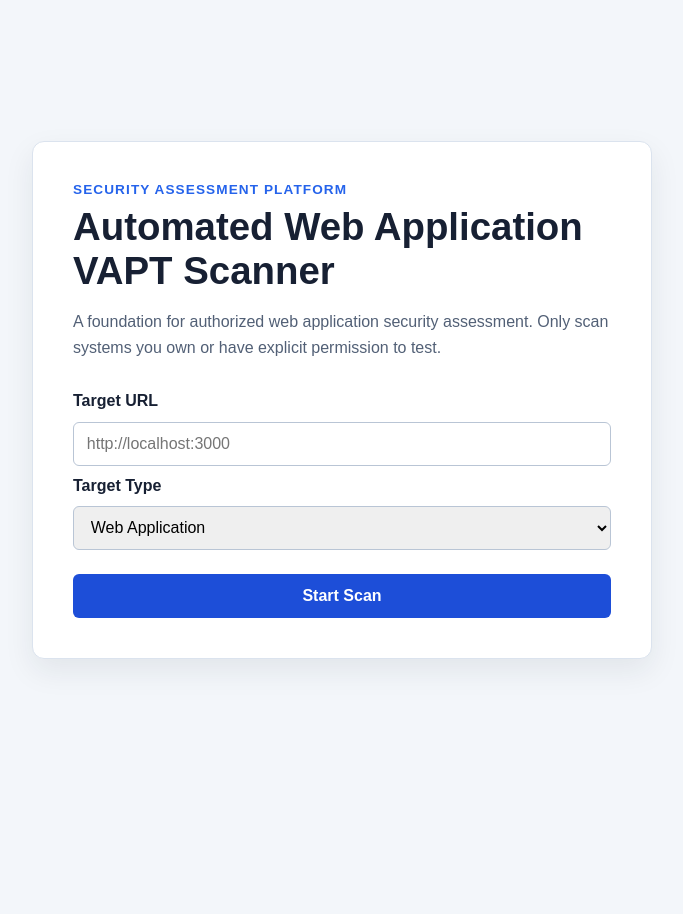
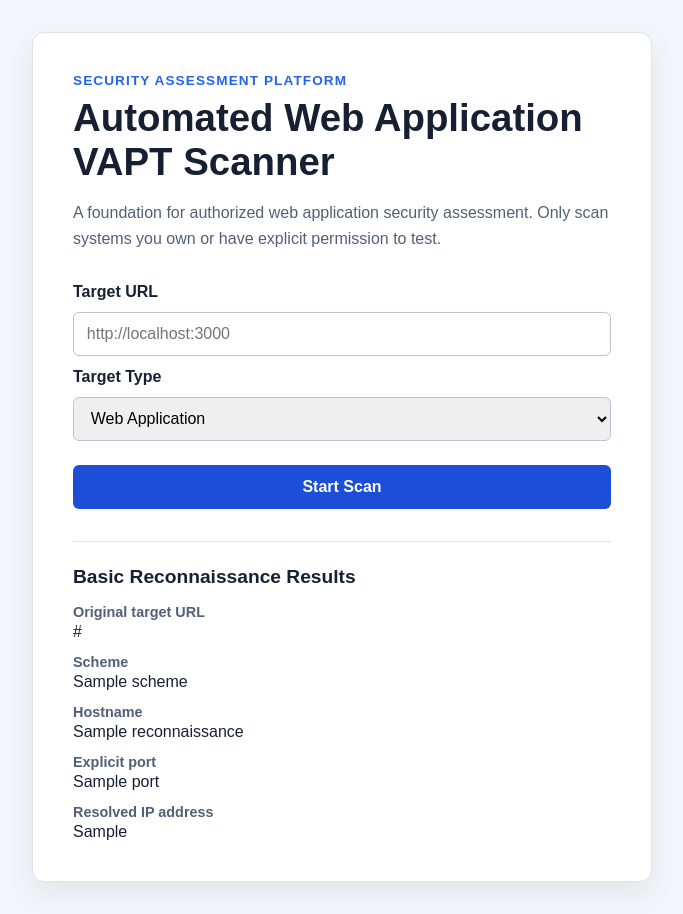
Before and after one commit to atharv-mulye/reconforge, a Flask app: template templates/index.html in a window 1280 px wide. Shown: the whole page, without its empty margins (298-981 px from the left). Before the commit the page ends 663 px from the top, so only its background shows below. Run offline with Flask 3, Linux system fonts and the light colour scheme; the template is opened without the code that fills it: most values are stand-ins (such as "Sample title", 1, 10 or a date in 2020).

Commit message:
Add basic reconnaissance module

```diff
--- a/app.py
+++ b/app.py
@@ -3,6 +3,7 @@ import re
 from urllib.parse import urlparse
 
 from flask import Flask, render_template, request
+from scanner.reconnaissance import collect_basic_reconnaissance
 
 
 app = Flask(__name__)
@@ -55,10 +56,13 @@ def scan():
             "index.html", error=str(error), target_url=target_url
         ), 400
 
+    reconnaissance = collect_basic_reconnaissance(target_url)
+
     return render_template(
         "index.html",
-        success=f"Target accepted: {target_url}. No scan has been started yet.",
+        success="Target accepted. Basic reconnaissance is complete; no scan has been started.",
         target_url=target_url,
+        reconnaissance=reconnaissance,
     )
 
 
--- a/static/css/style.css
+++ b/static/css/style.css
@@ -99,3 +99,36 @@ button:hover {
 .form-message.success {
     color: #147a3d;
 }
+
+.reconnaissance-results {
+    margin-top: 2rem;
+    padding-top: 1.5rem;
+    border-top: 1px solid #dbe3ee;
+}
+
+.reconnaissance-results h2 {
+    margin: 0 0 1rem;
+    font-size: 1.2rem;
+}
+
+.reconnaissance-results dl {
+    display: grid;
+    gap: 0.8rem;
+    margin: 0;
+}
+
+.reconnaissance-results dl div {
+    display: grid;
+    gap: 0.2rem;
+}
+
+.reconnaissance-results dt {
+    color: #526076;
+    font-size: 0.9rem;
+    font-weight: 700;
+}
+
+.reconnaissance-results dd {
+    margin: 0;
+    overflow-wrap: anywhere;
+}
--- a/templates/index.html
+++ b/templates/index.html
@@ -33,6 +33,34 @@
                     <p class="form-message success" role="status">{{ success }}</p>
                 {% endif %}
             </form>
+
+            {% if reconnaissance %}
+                <section class="reconnaissance-results" aria-labelledby="reconnaissance-title">
+                    <h2 id="reconnaissance-title">Basic Reconnaissance Results</h2>
+                    <dl>
+                        <div>
+                            <dt>Original target URL</dt>
+                            <dd>{{ reconnaissance.original_target_url }}</dd>
+                        </div>
+                        <div>
+                            <dt>Scheme</dt>
+                            <dd>{{ reconnaissance.scheme }}</dd>
+                        </div>
+                        <div>
+                            <dt>Hostname</dt>
+                            <dd>{{ reconnaissance.hostname }}</dd>
+                        </div>
+                        <div>
+                            <dt>Explicit port</dt>
+                            <dd>{{ reconnaissance.port if reconnaissance.port is not none else "Not specified" }}</dd>
+                        </div>
+                        <div>
+                            <dt>Resolved IP address</dt>
+                            <dd>{{ reconnaissance.resolved_ip or "Could not resolve hostname" }}</dd>
+                        </div>
+                    </dl>
+                </section>
+            {% endif %}
         </section>
     </main>
     <script src="{{ url_for('static', filename='js/script.js') }}"></script>
```
Also changed, not shown: scanner/reconnaissance.py (added, +27 -0 lines).
